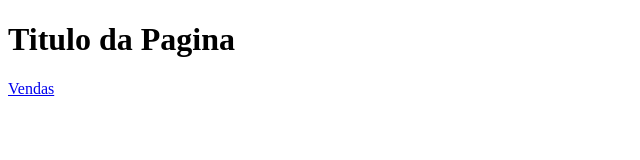
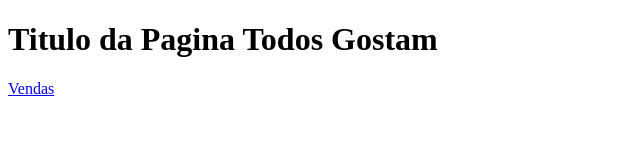
Before and after one commit to MrRodriEduardo/Novoteste, a plain HTML site: page index.html in a window 1280 px wide. Shown: the whole page, without its empty margins (0-640 px from the left). Drawn offline with Linux system fonts and the light colour scheme.

Commit message:
Alteracao 1

```diff
--- a/index.html
+++ b/index.html
@@ -10,7 +10,7 @@
     <div id="Container">
         <div id="Cabecalho">
             <h1>
-                Titulo da Pagina
+                Titulo da Pagina Todos Gostam
             </h1>
         </div>
         <div id="Menu">
```
